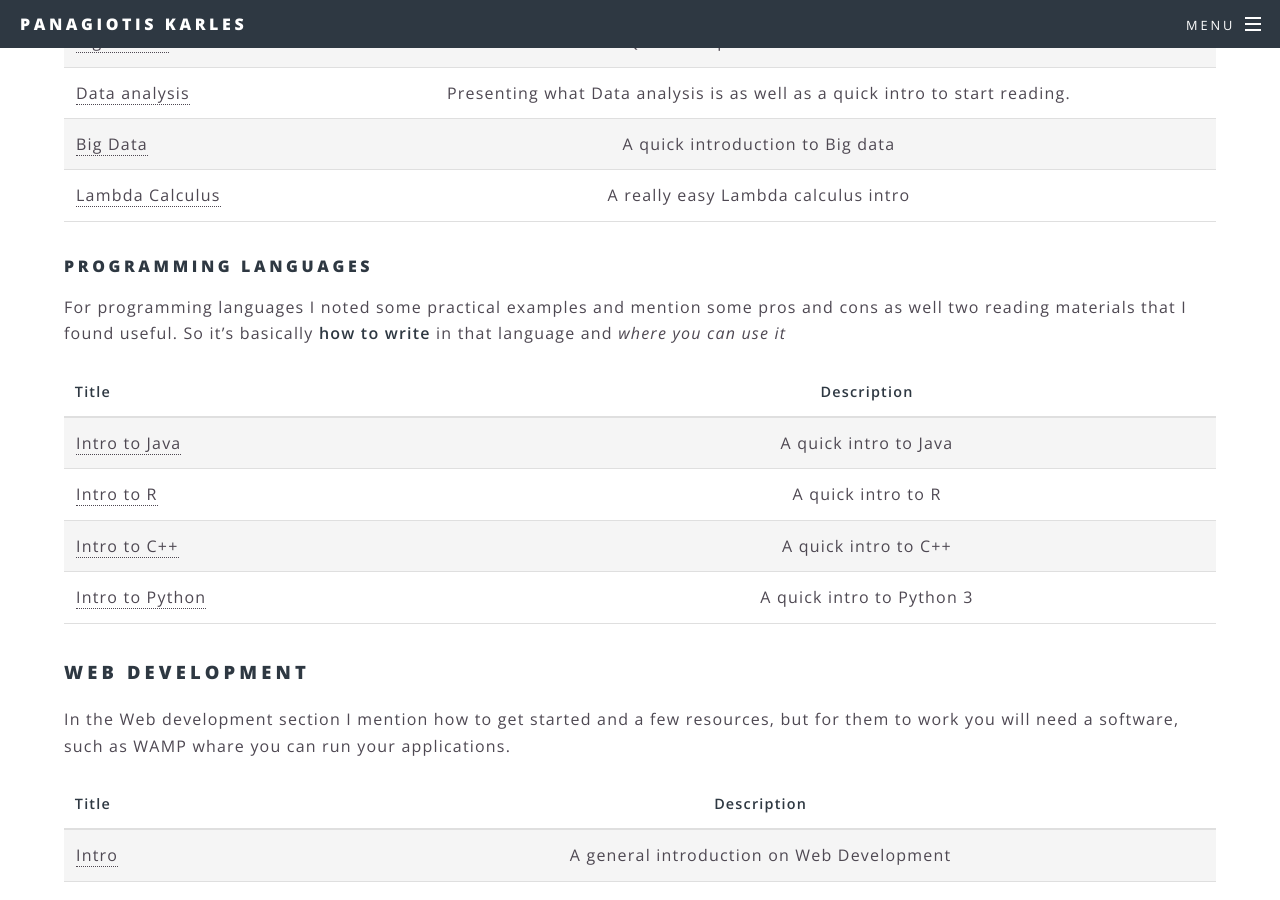
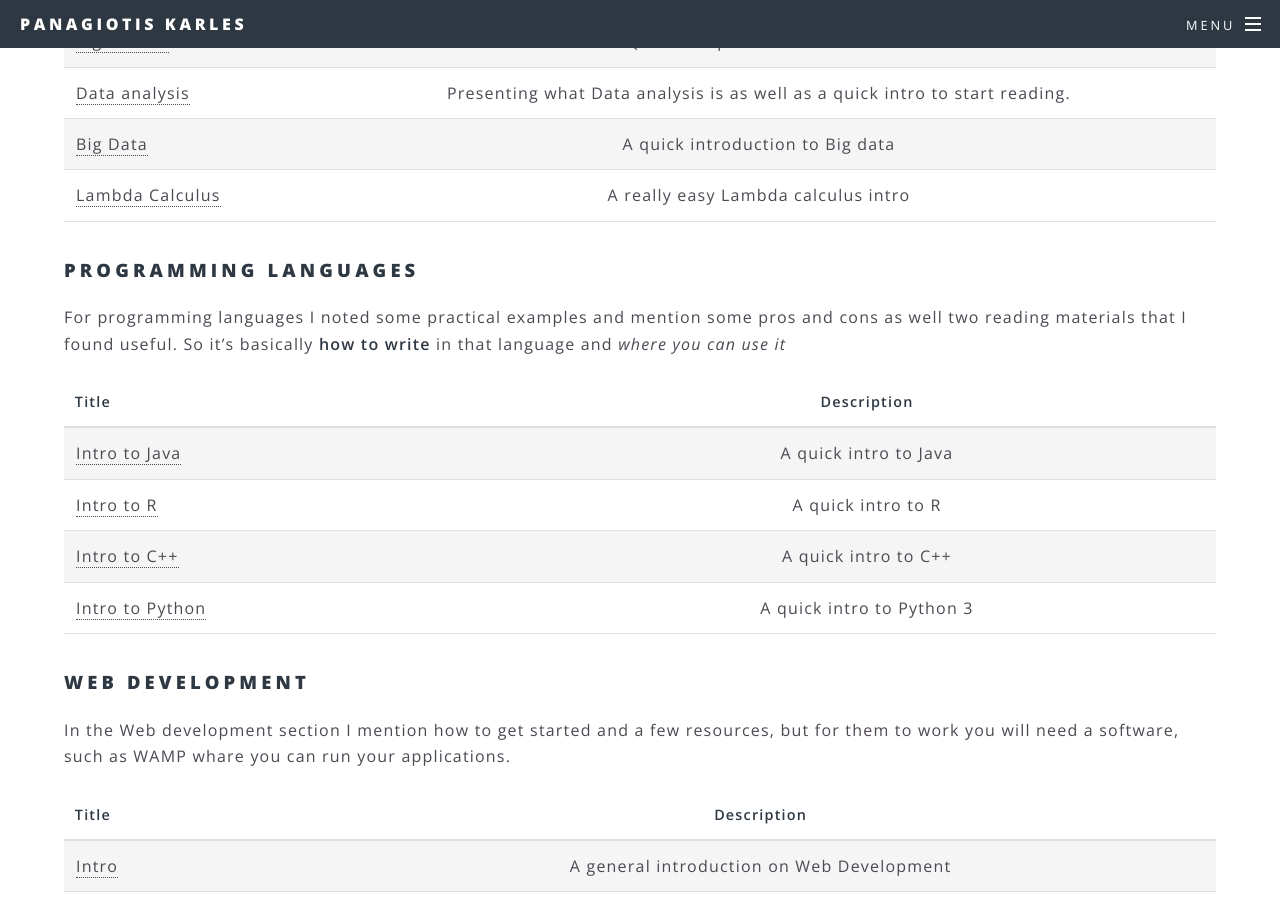
Before and after one commit to KarlesP/karlesp.github.io, a Jekyll site: the page built from footnotes.md, in a window 1280 px wide and 900 px high, scrolled down 1113 px. Built offline with Jekyll 4.4.1, drawn with Linux system fonts in a browser that asks for light colours.

```diff
--- a/footnotes.md
+++ b/footnotes.md
@@ -24,7 +24,7 @@ Here you will find introductions to diffrent Computer Science concepts like Algo
 | [Lambda Calculus](algorithms/lambda)|A really easy Lambda calculus intro |
 
 
-#### Programming Languages
+### Programming Languages
 For programming languages I noted some practical examples and mention some pros and cons as well two reading materials that I found useful. So it's basically **how to write** in that language and *where you can use it*
 
 | Title |Description|
@@ -45,7 +45,7 @@ In the Web development section I mention how to get started and a few resources,
 |[Ruby](web/ruby_intro)|A quick intro to Ruby |
 |[PHP](web/php_intro)|A quick intro to PHP|
 
-#### Pentesting
+### Pentesting
 First-up the following tutorials are for **educational purposes**, what you do with that knowledge that's on you. Now, for pentesting I would suggest to use a VM like Virtual Box from Apache or VM-ware OR of you know how to dual boot I would suggest to use a bootable USB with Kali Linux or Black Arch. Also everything that I show you here should be treated with respect, no matter in what you category of "hat" you think you are (black, grey, white, red) you should respect the art of security testing and puzzle solving.
 
 | Title |Description|
```
